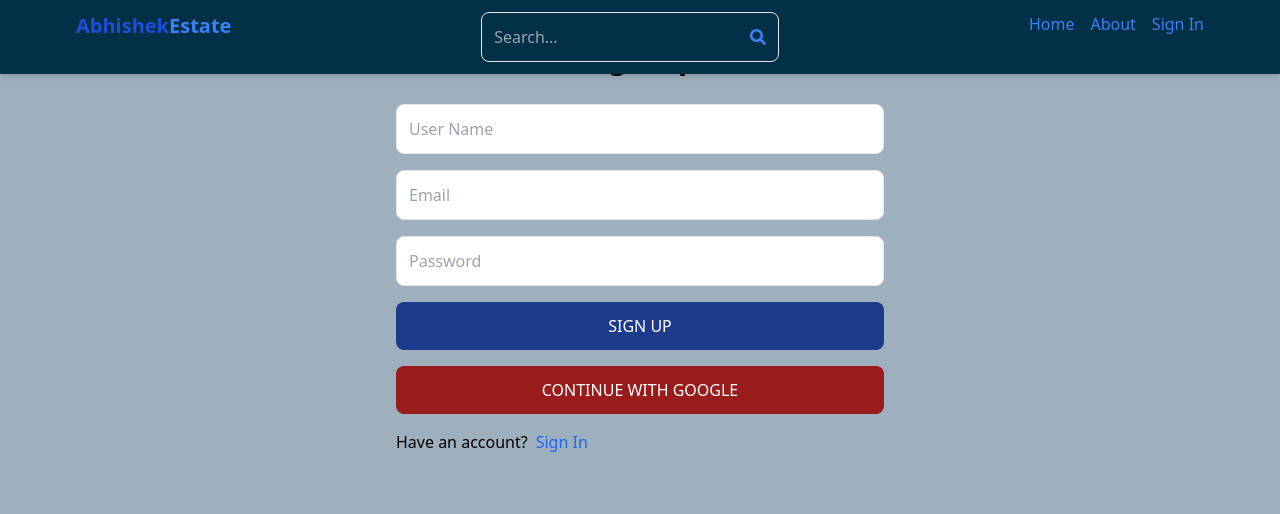
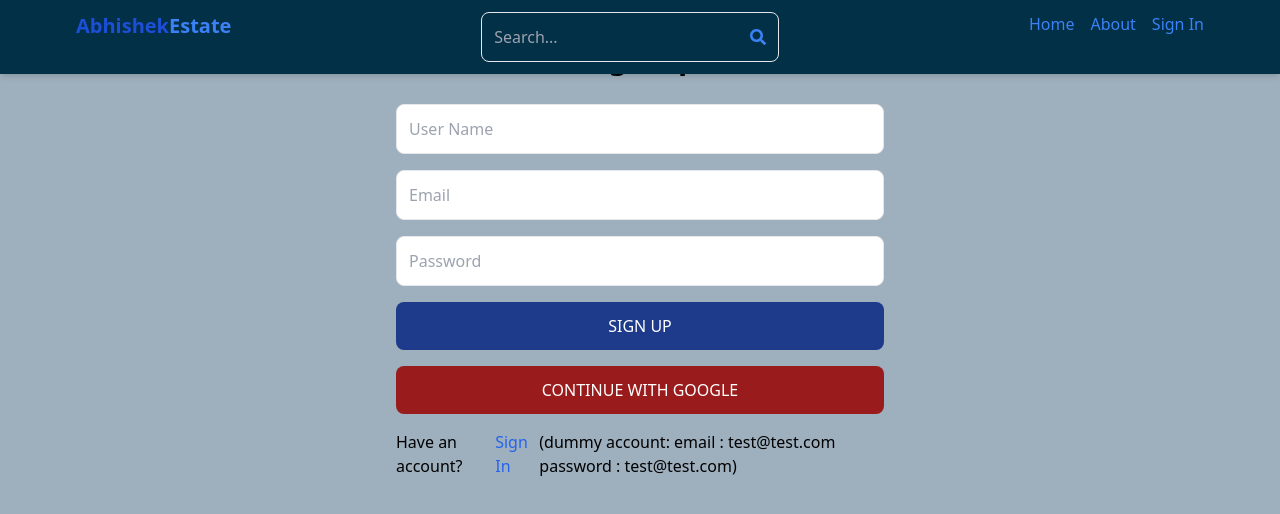
Before and after one commit to Abhishekkohligit/Estate, a React (Vite) app in the folder client/: page /sign-up in a window 1280 px wide. Shown: the top 514 px of the page. Built offline with nearby package versions, Linux system fonts and the light colour scheme; no server answers.

Commit message:
added dummy account details

```diff
--- a/client/src/pages/SignIn.jsx
+++ b/client/src/pages/SignIn.jsx
@@ -13,7 +13,7 @@ export default function SignIn() {
 	// const [error, setError] = useState(null); //error handling  --using redux now
 	// const [loading, setLoading] = useState(false); // set loading  --using redux now
 
-	const { loading, error } = useSelector((state) => state.user);// coming from global state now
+	const { loading, error } = useSelector((state) => state.user); // coming from global state now
 	const navigate = useNavigate(); //navigation post signup
 	const dispatch = useDispatch();
 	//getting user input & form data
@@ -86,13 +86,16 @@ export default function SignIn() {
 					{loading ? "Loading" : "Sign In"}{" "}
 					{/* if loading will not show signup */}
 				</button>
-				<OAuth/>
+				<OAuth />
 			</form>
+
 			<div className="flex gap-2 mt-4">
 				<p>Do Not Have an account? </p>
 				<Link to={"/sign-up"}>
 					<span className="text-blue-600"> Sign Up</span>
 				</Link>
+
+				<p>(dummy account: email : test@test.com password : test@test.com)</p>
 			</div>
 			{error && <p className="text-red-500 mt-5">{error}</p>}
 		</div>
--- a/client/src/pages/SignUp.jsx
+++ b/client/src/pages/SignUp.jsx
@@ -86,6 +86,7 @@ export default function SignUp() {
 				<Link to={"/sign-in"}>
 					<span className="text-blue-600"> Sign In</span>
 				</Link>
+				<p>(dummy account: email : test@test.com password : test@test.com)</p>
 			</div>
 			{error && <p className="text-red-500 mt-5">{error}</p>}
 		</div>
```
